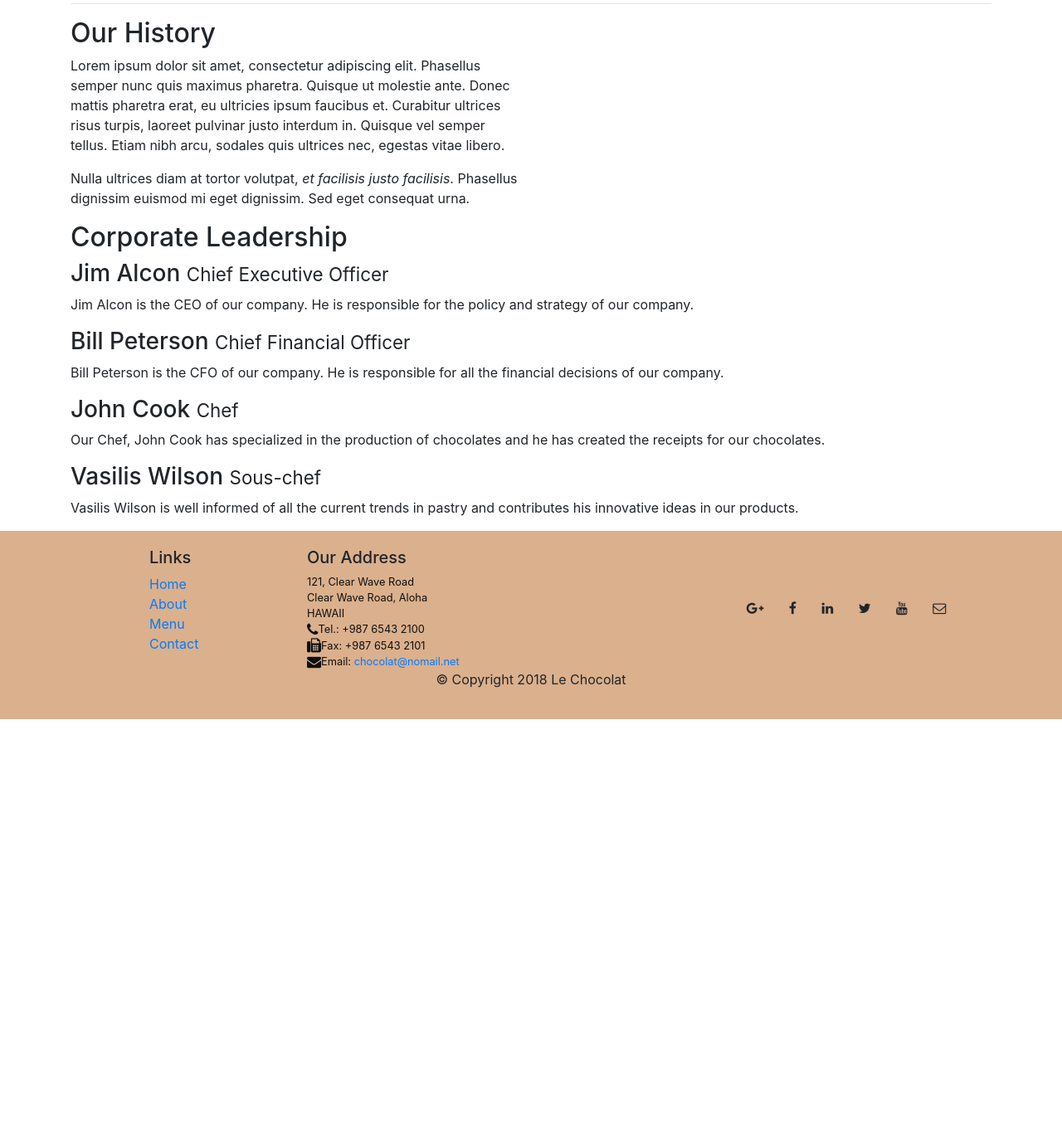
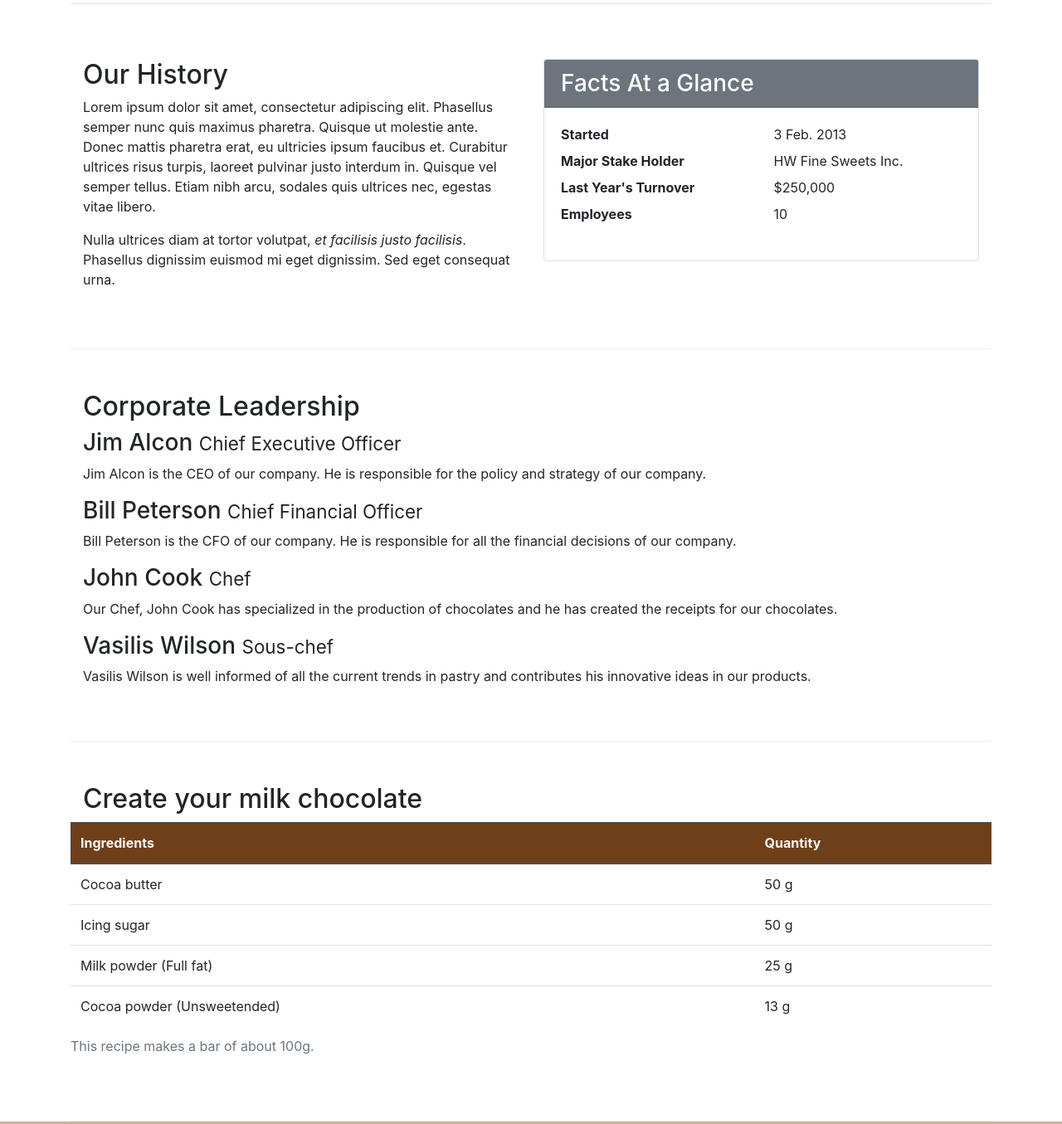
Before and after one commit to panouklas/LeChocolat, a website: page aboutus.html in a window 1280 px wide. Shown: the part 420-1775 px from the top of the page at 83% size. Before the commit the page ends 1287 px from the top, so only its background shows below. Drawn offline with nearby package versions, Linux system fonts and the light colour scheme.

Commit message:
Tables and Cards

```diff
--- a/aboutus.html
+++ b/aboutus.html
@@ -24,10 +24,14 @@
             </button>
             <div class="collapse navbar-collapse" id="Navbar">
                 <ul class="navbar-nav">
-                    <li class="nav-item"><a class="nav-link" href="./index.html"><span class="fa fa-home fa-lg"></span>Home</a></li>
-                    <li class="nav-item active"><a class="nav-link" href="#"><span class="fa fa-info fa-lg"></span>About</a></li>
-                    <li class="nav-item"><a class="nav-link" href="#"><span class="fa fa-list fa-lg"></span>Menu</a></li>
-                    <li class="nav-item"><a class="nav-link" href="#"><span class="fa fa-address-card fa-lg"></span>Contact</a></li>
+                    <li class="nav-item"><a class="nav-link" href="./index.html"><span
+                                class="fa fa-home fa-lg"></span>Home</a></li>
+                    <li class="nav-item active"><a class="nav-link" href="#"><span
+                                class="fa fa-info fa-lg"></span>About</a></li>
+                    <li class="nav-item"><a class="nav-link" href="#"><span class="fa fa-list fa-lg"></span>Menu</a>
+                    </li>
+                    <li class="nav-item"><a class="nav-link" href="#"><span
+                                class="fa fa-address-card fa-lg"></span>Contact</a></li>
                 </ul>
             </div>
 
@@ -39,7 +43,8 @@
             <div class="row row-header">
                 <div class="col-12 col-sm-8">
                     <h1>Le Chocolat</h1>
-                    <p>We combine experience with creativity to create innovative tastes based on classic chocolate recipes. Our creations will travel you in the chocolate world!</p>
+                    <p>We combine experience with creativity to create innovative tastes based on classic chocolate
+                        recipes. Our creations will travel you in the chocolate world!</p>
                 </div>
                 <div class="col col-sm">
                 </div>
@@ -55,38 +60,98 @@
     </nav>
 
     <div class="container">
-        <div class="row" >
+        <div class="row">
             <div class="col-12">
                 <h3>About Us</h3>
                 <hr>
             </div>
         </div>
 
-        <div class="row">
+        <div class="row row-content">
             <div class="col-12 col-sm-6">
                 <h2>Our History</h2>
-                <p>Lorem ipsum dolor sit amet, consectetur adipiscing elit. Phasellus semper nunc quis maximus pharetra. Quisque ut molestie ante. Donec mattis pharetra erat, eu ultricies ipsum faucibus et. Curabitur ultrices risus turpis, laoreet pulvinar justo interdum in. Quisque vel semper tellus. Etiam nibh arcu, sodales quis ultrices nec, egestas vitae libero. </p>
-                <p>Nulla ultrices diam at tortor volutpat, <em>et facilisis justo facilisis</em>. Phasellus dignissim euismod mi eget dignissim. Sed eget consequat urna. </p>
+                <p>Lorem ipsum dolor sit amet, consectetur adipiscing elit. Phasellus semper nunc quis maximus pharetra.
+                    Quisque ut molestie ante. Donec mattis pharetra erat, eu ultricies ipsum faucibus et. Curabitur
+                    ultrices risus turpis, laoreet pulvinar justo interdum in. Quisque vel semper tellus. Etiam nibh
+                    arcu, sodales quis ultrices nec, egestas vitae libero. </p>
+                <p>Nulla ultrices diam at tortor volutpat, <em>et facilisis justo facilisis</em>. Phasellus dignissim
+                    euismod mi eget dignissim. Sed eget consequat urna. </p>
             </div>
             <div class="col col-sm">
+                <div class="card">
+                    <h3 class="card-header bg-secondary text-white">Facts At a Glance</h3>
+                    <div class="card-body">
+                        <dl class="row">
+                            <dt class="col-6">Started</dt>
+                            <dd class="col-6">3 Feb. 2013</dd>
+                            <dt class="col-6">Major Stake Holder</dt>
+                            <dd class="col-6">HW Fine Sweets Inc.</dd>
+                            <dt class="col-6">Last Year's Turnover</dt>
+                            <dd class="col-6">$250,000</dd>
+                            <dt class="col-6">Employees</dt>
+                            <dd class="col-6">10</dd>
+                        </dl>
+                    </div>
+                </div>
             </div>
         </div>
 
 
-        <div class="row">
+        <div class="row row-content">
             <div class="col-12 ">
                 <h2>Corporate Leadership</h2>
                 <h3>Jim Alcon <small>Chief Executive Officer </small></h3>
-                <p class="d-none d-sm-block">Jim Alcon is the CEO of our company. He is responsible for the policy and strategy of our company. </p>
-                <h3>Bill Peterson  <small>Chief Financial Officer </small></h3>
-                <p class="d-none d-sm-block">Bill Peterson is the CFO of our company. He is responsible for all the financial decisions of our company. </p>
+                <p class="d-none d-sm-block">Jim Alcon is the CEO of our company. He is responsible for the policy and
+                    strategy of our company. </p>
+                <h3>Bill Peterson <small>Chief Financial Officer </small></h3>
+                <p class="d-none d-sm-block">Bill Peterson is the CFO of our company. He is responsible for all the
+                    financial decisions of our company. </p>
                 <h3>John Cook <small>Chef</small></h3>
-                <p class="d-none d-sm-block">Our Chef, John Cook has specialized in the production of chocolates and he has created the receipts for our chocolates. </p>
-                <h3>Vasilis Wilson  <small>Sous-chef </small></h3>
-                <p class="d-none d-sm-block">Vasilis Wilson is well informed of all the current trends in pastry and contributes his innovative ideas in our products. </p>
+                <p class="d-none d-sm-block">Our Chef, John Cook has specialized in the production of chocolates and he
+                    has created the receipts for our chocolates. </p>
+                <h3>Vasilis Wilson <small>Sous-chef </small></h3>
+                <p class="d-none d-sm-block">Vasilis Wilson is well informed of all the current trends in pastry and
+                    contributes his innovative ideas in our products. </p>
             </div>
         </div>
 
+        <div class="row row-content">
+            <div class="col-12 col-sm-9">
+                <h2>Create your milk chocolate</h2>
+            </div>
+            <div class="table-responsive">
+                <table class="table table-hover">
+                    <caption>This recipe makes a bar of about 100g.</caption>
+                    <thead class="thead-dark">
+                        <tr>
+                            <th>Ingredients</th>
+                            <th>Quantity</th>
+                        </tr>
+                    </thead>
+                    <tbody>
+                        <tr>
+                            <td>Cocoa butter</td>
+                            <td>50 g</td>
+                        </tr>
+                        <tr>
+                            <td>Icing sugar</td>
+                            <td>50 g</td>
+                        </tr>
+                        <tr>
+                            <td>Milk powder (Full fat)</td>
+                            <td>25 g</td>
+                        </tr>
+                        <tr>
+                            <td>Cocoa powder (Unsweetended)</td>
+                            <td>13 g</td>
+                        </tr>
+                    </tbody>
+                </table>
+            </div>
+            <div class="col-12 col-sm-3">
+
+            </div>
+        </div>
     </div>
 
     <footer class="footer">
@@ -109,12 +174,13 @@
                         HAWAII<br>
                         <i class="fa fa-phone fa-lg"></i>Tel.: +987 6543 2100<br>
                         <i class="fa fa-fax fa-lg"></i>Fax: +987 6543 2101<br>
-                        <i class="fa fa-envelope fa-lg"></i>Email: <a href="mailto:chocolat@nomail.net">chocolat@nomail.net</a>
+                        <i class="fa fa-envelope fa-lg"></i>Email: <a
+                            href="mailto:chocolat@nomail.net">chocolat@nomail.net</a>
                     </address>
                 </div>
                 <div class="col-sm align-self-center">
                     <div style="text-align:center">
-                        <a class="btn btn-social-icon btn-google-plus" href ="http://google.com/+">
+                        <a class="btn btn-social-icon btn-google-plus" href="http://google.com/+">
                             <i class="fa fa-google-plus"></i></a>
                         <a class="btn btn-social-icon btn-facebook" href="http://www.facebook.com/profile.php?id=">
                             <i class="fa fa-facebook"></i></a>
--- a/css/styles.css
+++ b/css/styles.css
@@ -24,3 +24,7 @@
     padding:50px 0px 0px;
     z-index:0;
 }
+.table .thead-dark th{
+    color:floralwhite;
+    background-color:#6E3F19 }
+tr:hover {background-color:#dbb08db0!important}
```
Lines whose indentation alone changed are shown as unchanged.
